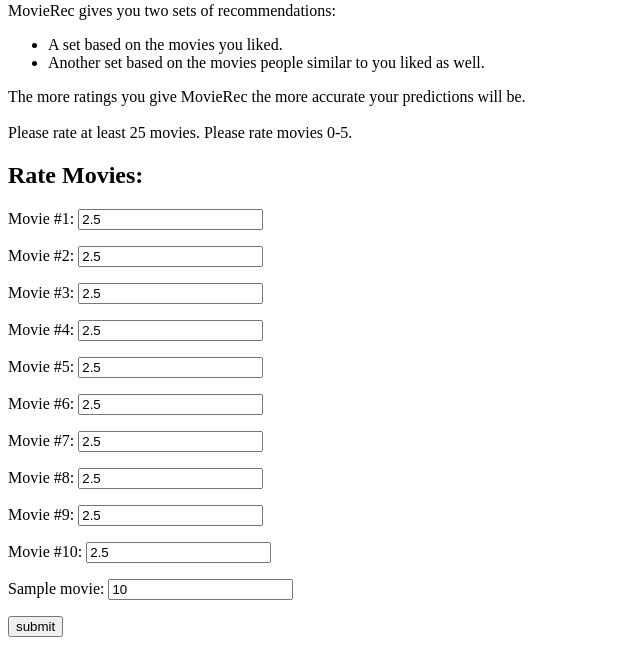
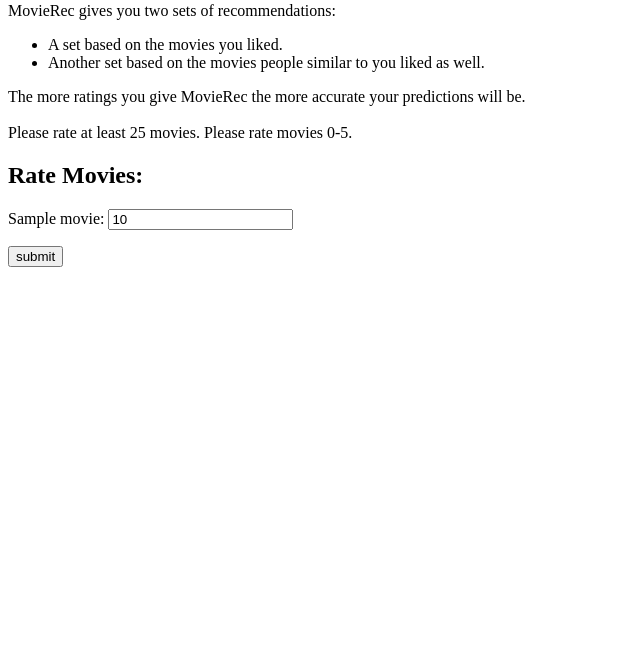
Before and after one commit to chasekregor/INFOCapstone, a Flask app: template flask-app/templates/home.html in a window 1280 px wide. Shown: the part 190-843 px from the top of the page, without its empty margins (0-640 px from the left). After the commit the page ends 800 px from the top, so only its background shows below. Run offline with Flask 2, Linux system fonts and the light colour scheme; the template is opened without the code that fills it: most values are stand-ins (such as "Sample title", 1, 10 or a date in 2020).

Commit message:
got website to list every movie with average

```diff
--- a/flask-app/app.py
+++ b/flask-app/app.py
@@ -9,16 +9,9 @@
 def home():
 
 
-	movies = [
-	{
-		'title':'Saving Private Ryan',
-		'average': 4
-	},
-	{
-		'title':'Saving Private Ryan',
-		'average': 4
-	}
-	]
+
+	pkl_file = open('movies', 'rb')
+	movies = pickle.load(pkl_file)
 
 
 
@@ -29,12 +22,34 @@
 def get_result():
 	if request.method=='POST':
 		result=request.form
+		day_of_week = result['day_of_week']
+
+		pkl_file = open('cat', 'rb')
+		index_dict = pickle.load(pkl_file)
+		cat_vector = np.zeros(len(index_dict))
 
 
+		pkl_file = open('kmeans.pkl', 'rb')
+		kmeansmodel = pickle.load(pkl_file)
+
+		try:
+			cat_vector[index_dict['DAY_OF_WEEK_'+str(day_of_week)]] = 1
+		except:
+			pass
 
 
+		usercluster = kmeansmodel.predict(cat_vector)
+		allratings = kmeans.cluster_centers_[userscluster]
 
+		sort_index = np.argsort(allratings)
+		top20 = sort_index[-21:-1]
 
+		movietitles = kmeansmodel.columns
+
+		prediction = []
+
+		for i in top20:
+			prediction.append(movietitles[i])
 
 
 		return render_template('result.html',prediction=prediction)
--- a/flask-app/templates/home.html
+++ b/flask-app/templates/home.html
@@ -23,16 +23,6 @@
 
 
 <form action = "/result" method="POST">
-<p> Movie #1: <input name="dep_hour" type ="text" value="2.5" /> </p>
-<p> Movie #2: <input name="dep_hour" type ="text" value="2.5" /> </p>
-<p> Movie #3: <input name="dep_hour" type ="text" value="2.5" /> </p>
-<p> Movie #4: <input name="dep_hour" type ="text" value="2.5" /> </p>
-<p> Movie #5: <input name="dep_hour" type ="text" value="2.5" /> </p>
-<p> Movie #6: <input name="dep_hour" type ="text" value="2.5" /> </p>
-<p> Movie #7: <input name="dep_hour" type ="text" value="2.5" /> </p>
-<p> Movie #8: <input name="dep_hour" type ="text" value="2.5" /> </p>
-<p> Movie #9: <input name="dep_hour" type ="text" value="2.5" /> </p>
-<p> Movie #10: <input name="dep_hour" type ="text" value="2.5" /> </p>
 
 {% for movie in movies %}
 <div><p>{{ movie.title }}: <b><input name="dep_hour" type ="text" value={{ movie.average }} /></b></p></div>
```
Also changed, not shown: 3 other files.
